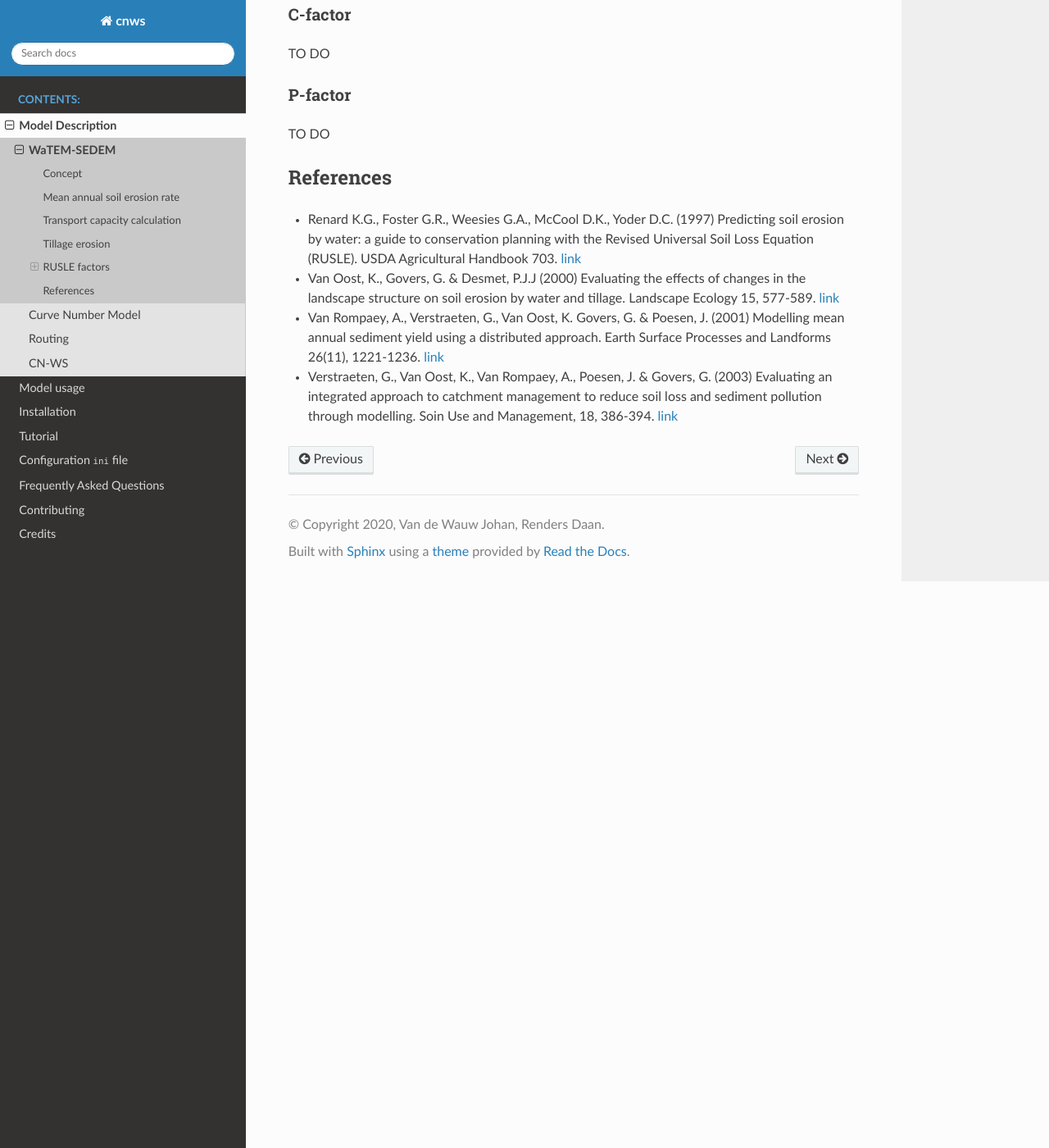
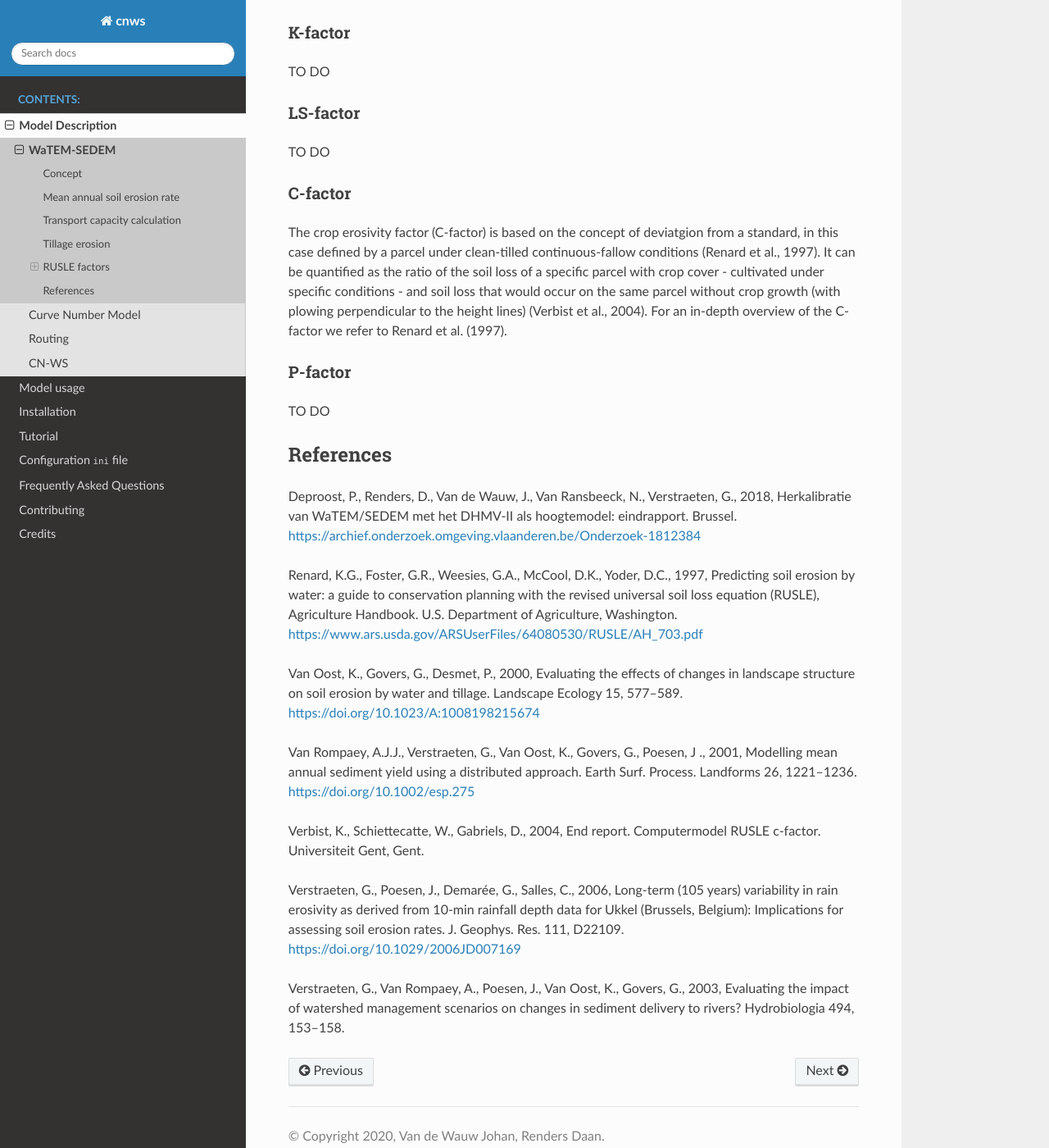
Before and after one commit to watem-sedem/watem-sedem, a Sphinx documentation site: the page built from docs/watem-sedem.rst, in a window 1280 px wide and 1400 px high, scrolled down 2374 px. Shown: the whole window at 82% size. Built offline with Sphinx 7.4.7 and the Read the Docs theme 2.0.0, drawn with Linux system fonts in a browser that asks for light colours; some of the changed text lies outside the part shown.

Commit message:
added docs c-factor to watem-sedem.rst 1. fixed styling references. 2. added information on C-factor.

```diff
--- a/docs/watem-sedem.rst
+++ b/docs/watem-sedem.rst
@@ -7,32 +7,45 @@ WaTEM-SEDEM
 Concept
 =======
 
-WaTEM-SEDEM is a spatially distributed model that was created at the Laboratroy for Experimental Geomorphology (KU Leuven, Belgium).
-WaTEM stands for Water and Tillage erosion model (Van Oost et al., 2000) and SEDEM is the abbreviation of Sediment Delivery Model (Van Rompaey et al., 2001).
+WaTEM-SEDEM is a spatially distributed model that was created at the
+Laboratry for Experimental Geomorphology (KU Leuven, Belgium). WaTEM stands
+for  Water and Tillage erosion model (Van Oost et al., 2000) and SEDEM is
+the abbreviation of Sediment Delivery Model (Van Rompaey et al., 2001).
 
-In WaTEM-SEDEM the mean annual soil erosion rate *E* and transport capacity *TC* are calculated for every pixel in the model domain.
-Next, the model iterates over all pixels according to the order determined by the routing algorithm. During the iteration, the outgoing sediment for every pixel is calculated
-by comparing the the total available sediment in the cell (incoming sediment + *E*) with the transport capacity.
+In WaTEM-SEDEM the mean annual soil erosion rate *E* and transport capacity
+*TC* are calculated for every pixel in the model domain. Next, the model
+iterates over all pixels according to the order determined by the routing
+algorithm. During the iteration, the outgoing sediment for every pixel is
+calculated by comparing the the total available sediment in the cell
+(incoming sediment + *E*) with the transport capacity.
 
 Two cases exist:
 
 - The total available sediment in a cell is lower than *TC*:
-	- the resulting mass balance is negative (the pixel can transport more than the amount of sediment available to transport, so 'erosion' will occur)
+	- the resulting mass balance is negative (the pixel can transport more
+than  the amount of sediment available to transport, so 'erosion' will occur)
 	- the outgoing sediment is set equal to the available sediment
 - The available sediment exceeds *TC*:
-	- the resulting mass balance is positive (enough sediment to transport, some sediment will be 'deposited' in the cell)
-	- the outgoing sediment is equal to *TC* and (available sediment - TC) will be deposited in the cell.
+	- the resulting mass balance is positive (enough sediment to transport,
+some sediment will be 'deposited' in the cell)
+	- the outgoing sediment is equal to *TC* and (available sediment - TC)
+will be deposited in the cell.
 
-The outgoing sediment of a cell is distributed to one or two target pixels. The target cells are determined by the routing algorithm.
-The outgoing sediment of pixel X to pixel Y is added to the incoming sediment of pixel Y. Pixel Y can receive sediment of multple pixels.
+The outgoing sediment of a cell is distributed to one or two target pixels.
+The target cells are determined by the routing algorithm. The outgoing
+sediment of pixel X to pixel Y is added to the incoming sediment of pixel Y.
+Pixel Y can receive sediment of multple pixels.
 
 This process is illustrated in figure (TO DO: create figure with pixel).
 
+.. _RUSLE:
 Mean annual soil erosion rate
 =============================
 
-For every pixel in the model domain or catchment, the mean annual soil erosion rate is calculated with an adapted version of the RUSLE (Revised Universal Soil Loss Equation, Renard et al., 1997).
-The mean annual soil erosion rate *E* (kg. m$^{-2}$. year$^{-1}$) is calculated by
+For every pixel in the model domain or catchment, the mean annual soil
+erosion  rate is calculated with an adapted version of the RUSLE (Revised
+Universal Soil Loss Equation, Renard et al., 1997). The mean annual soil
+erosion rate *E* (kg. m$^{-2}$. year$^{-1}$) is calculated by
 
 	*E = R.K.LS.C.P*
 
@@ -50,7 +63,8 @@ A detailed description of these factors is given :ref:`here <ruslefactors>`.
 Transport capacity calculation
 ==============================
 
-For every grid cell the transport capacity *TC* (kg m$^{-1}$ year$^{-1}$)  is calculated by:
+For every grid cell the transport capacity *TC* (kg m$^{-1}$ year$^{-1}$)
+is calculated by:
 
 	*TC = kTC.R.K.(LS - 4.12.S$_g$^{0.8}$)*
 
@@ -62,7 +76,12 @@ Where:
 - *LS*: topographical slope and length factor (-)
 - *S$_g$*: local slope (m. m$^{-1}$)
 
-A detailed description of these factors is given :ref:`here <ruslefactors>`. It is important to note that the *kTC* factor is identified as a calibration factor. In addition, in order to compare *TC* with the available sediment in a pixel (see :ref:`here <Concept>`), units are converted to kg pixel$^{-1}$ or m$^3$ pixel$^{-1}$ by making use of the model resolution (m) and bulk density (kg m$^{-1}$)
+A detailed description of these factors is given :ref:`here <ruslefactors>`.
+It is important to note that the *kTC* factor is identified as a calibration
+factor. In addition, in order to compare *TC* with the available sediment in
+a pixel (see :ref:`here <Concept>`), units are converted to kg pixel$^{-1}$
+or m$^3$ pixel$^{-1}$ by making use of the model resolution (m) and bulk
+density (kg m$^{-1}$)
 
 
 Tillage erosion
@@ -75,14 +94,21 @@ TO DO, see Van Oost et al. 2000.
 RUSLE factors
 =============
 
-In this paragraph the different parameters of the RUSLE equation (Renard et al., 1997) are described.
+In this paragraph the different parameters of the RUSLE equation (Renard et al.
+, 1997) are described.
 
 .. _rfactor:
 
 R-factor
 ########
-
-TO DO
+The erosive power of rainfall is quantified in the rainfall erosivity factor
+*R*. This is a measure for the total erosivity of a number of rainfall
+events within a defined timeframe (year, month, number of days). The factor
+is computed by calculating the depth of rainfall (mm) and the kinetic energy
+of one event. For applications of the rainfall erosivity factor in the
+context of Flanders a value of 870 MJ mm  ha$^{-1}$  h$^{-1}$ jaar$^{-1}$ is
+used since 2006 (Verstraeten et al., 2006). Recently, this value has been
+updated to 1250 MJ. mm. m$^{-2}$. h$^{-1}$ year$^{-1}$ (Deproost et al., 2018)
 
 .. _kfactor:
 
@@ -103,7 +129,14 @@ TO DO
 C-factor
 ########
 
-TO DO
+The crop erosivity factor (C-factor) is based on the concept of deviatgion
+from a standard, in this case defined by a parcel under clean-tilled
+continuous-fallow conditions (Renard et al., 1997). It can be quantified
+as the ratio of the soil loss of a specific parcel with crop cover -
+cultivated under specific conditions - and soil loss that would occur on the
+same parcel without crop growth (with plowing perpendicular to the
+height lines) (Verbist et al., 2004). For an in-depth overview of the
+C-factor we refer to Renard et al. (1997).
 
 .. _pfactor:
 
@@ -115,8 +148,32 @@ TO DO
 
 References
 ==========
+Deproost, P., Renders, D., Van de Wauw, J., Van Ransbeeck, N.,
+Verstraeten, G., 2018, Herkalibratie van WaTEM/SEDEM met het DHMV-II als
+hoogtemodel: eindrapport. Brussel.  https://archief.onderzoek.omgeving.vlaanderen.be/Onderzoek-1812384
 
-* Renard K.G., Foster G.R., Weesies G.A., McCool D.K., Yoder D.C. (1997) Predicting soil erosion by water: a guide to conservation planning with the Revised Universal Soil Loss Equation (RUSLE). USDA Agricultural Handbook 703. `link <https://www.ars.usda.gov/ARSUserFiles/64080530/RUSLE/AH_703.pdf>`_
-* Van Oost, K., Govers, G. & Desmet, P.J.J (2000) Evaluating the effects of changes in the landscape structure on soil erosion by water and tillage. Landscape Ecology 15, 577-589. `link <https://doi.org/10.1023/A:1008198215674>`_
-* Van Rompaey, A., Verstraeten, G., Van Oost, K. Govers, G. & Poesen, J. (2001) Modelling mean annual sediment yield using a distributed approach. Earth Surface Processes and Landforms 26(11), 1221-1236. `link <https://doi.org/10.1002/esp.275>`_
-* Verstraeten, G., Van Oost, K., Van Rompaey, A., Poesen, J. & Govers, G. (2003) Evaluating an integrated approach to catchment management to reduce soil loss and sediment pollution through modelling. Soin Use and Management, 18, 386-394. `link <https://doi.org/10.1111/j.1475-2743.2002.tb00257.x>`_
+Renard, K.G., Foster, G.R., Weesies, G.A., McCool, D.K., Yoder, D.C.,
+1997, Predicting soil erosion by water: a guide to conservation planning with
+the revised universal soil loss equation (RUSLE), Agriculture Handbook. U.S.
+Department of Agriculture, Washington.
+https://www.ars.usda.gov/ARSUserFiles/64080530/RUSLE/AH_703.pdf
+
+Van Oost, K., Govers, G., Desmet, P., 2000, Evaluating the effects of
+changes in landscape structure on soil erosion by water and tillage.
+Landscape Ecology 15, 577–589. https://doi.org/10.1023/A:1008198215674
+
+Van Rompaey, A.J.J., Verstraeten, G., Van Oost, K., Govers, G., Poesen, J
+., 2001, Modelling mean annual sediment yield using a distributed approach.
+Earth Surf. Process. Landforms 26, 1221–1236. https://doi.org/10.1002/esp.275
+
+Verbist, K., Schiettecatte, W., Gabriels, D., 2004, End report.
+Computermodel RUSLE c-factor. Universiteit Gent, Gent.
+
+Verstraeten, G., Poesen, J., Demarée, G., Salles, C., 2006, Long-term
+(105 years) variability in rain erosivity as derived from 10-min rainfall
+depth  data for Ukkel (Brussels, Belgium): Implications for assessing soil
+erosion rates. J. Geophys. Res. 111, D22109. https://doi.org/10.1029/2006JD007169
+
+Verstraeten, G., Van Rompaey, A., Poesen, J., Van Oost, K., Govers, G.,
+2003, Evaluating the impact of watershed management scenarios on changes in
+sediment delivery to rivers? Hydrobiologia 494, 153–158.
```
